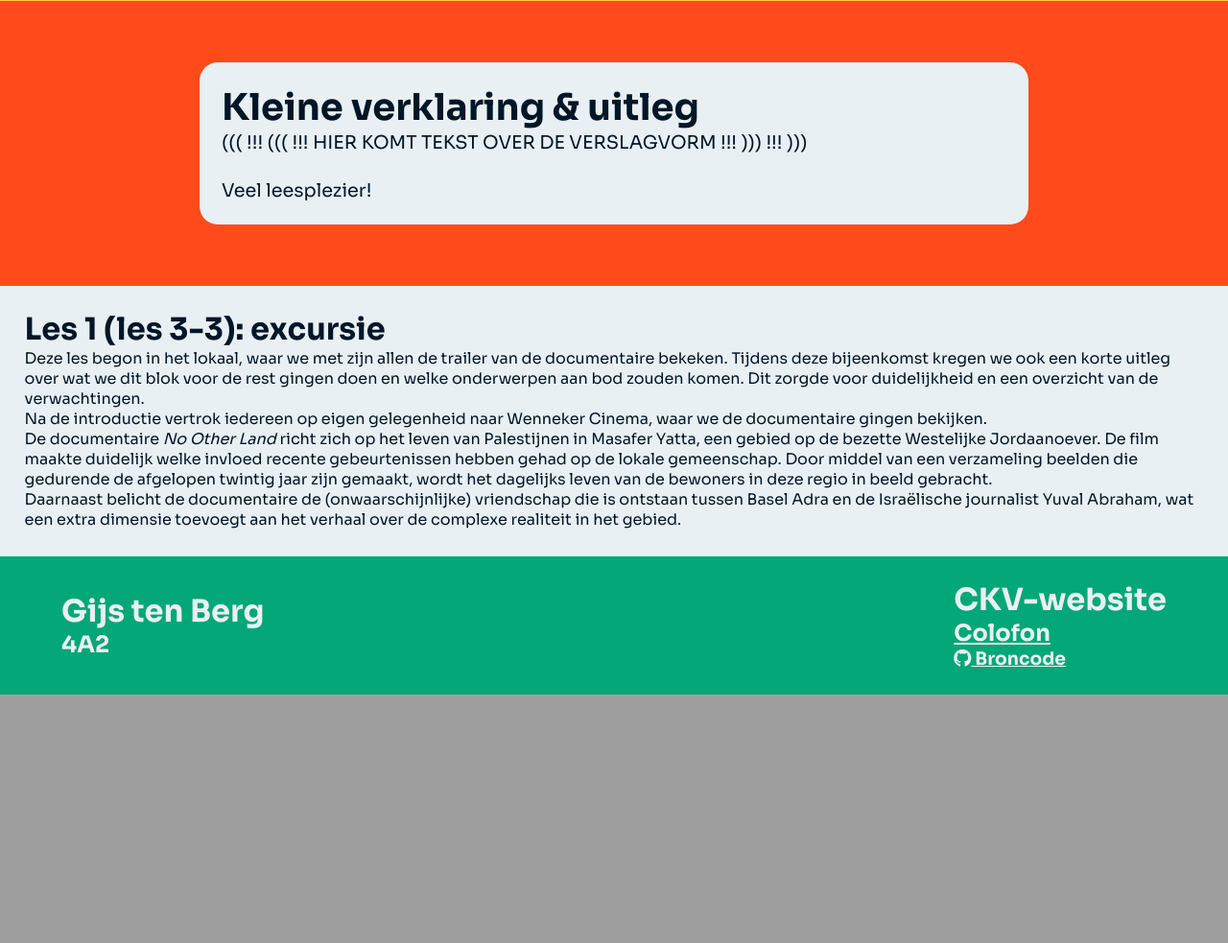
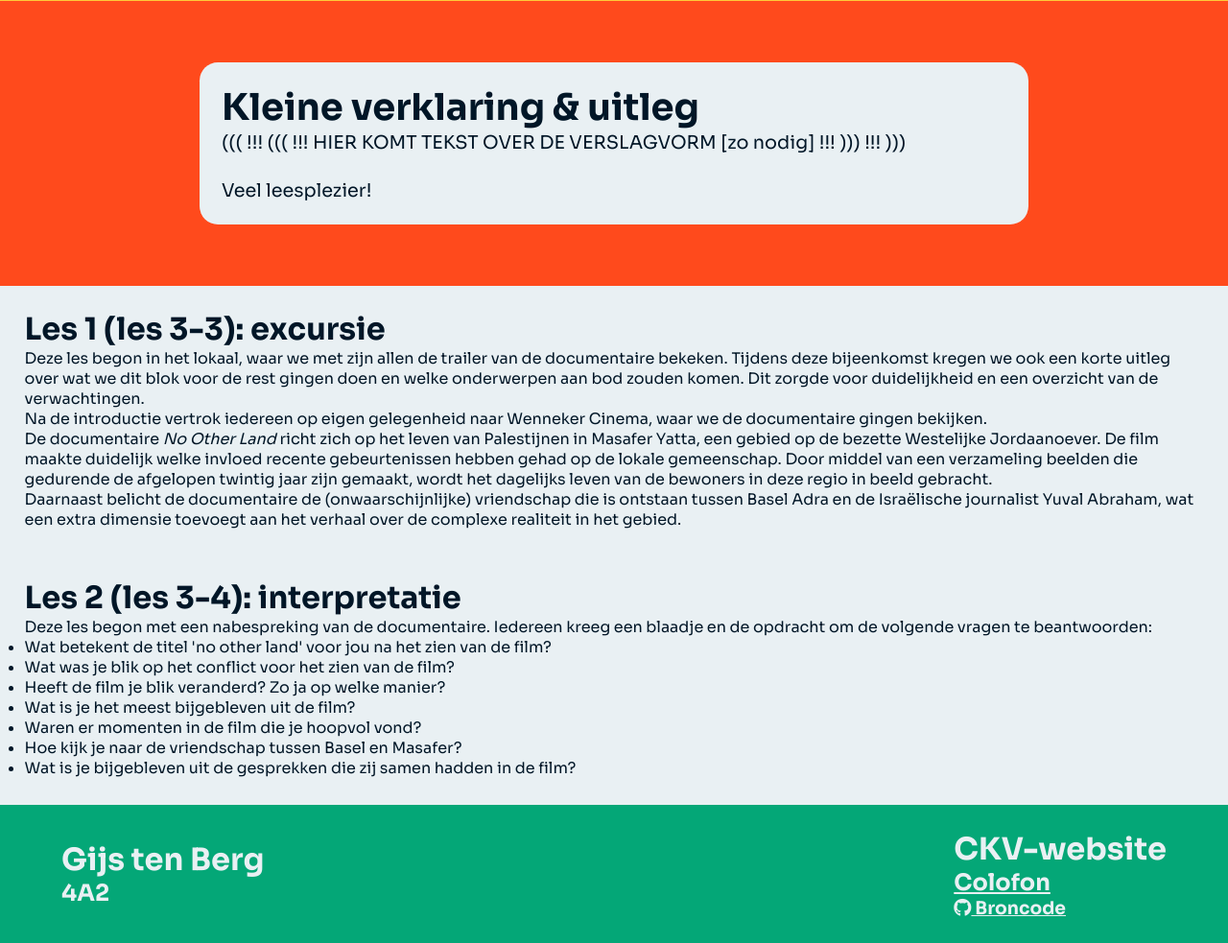
Before and after one commit to Gijs6/ckv, a Flask app: page /gijsckv/blok-3 in a window 1280 px wide. Shown: the part 1529-2512 px from the top of the page at 96% size. Before the commit the page ends 2253 px from the top, so only its background shows below. Run offline with Flask 3, Linux system fonts and the light colour scheme; some libraries are stand-ins or nearby versions.

Commit message:
Start on text blok 3 les 2

```diff
--- a/main.py
+++ b/main.py
@@ -180,4 +180,4 @@ def internal_error(e):
 
 
 if __name__ == '__main__':
-    app.run()
+    app.run(debug=True)
--- a/templates/ckvb3.html
+++ b/templates/ckvb3.html
@@ -46,7 +46,7 @@
         <div class="textblok kleurvak-binnen textleft">
             <h1>Kleine verklaring & uitleg</h1>
             <p>
-                ((( !!! ((( !!! HIER KOMT TEKST OVER DE VERSLAGVORM !!! ))) !!! )))<br>
+                ((( !!! ((( !!! HIER KOMT TEKST OVER DE VERSLAGVORM [zo nodig] !!! ))) !!! )))<br>
                 <br>
                 Veel leesplezier!
             </p>
@@ -65,4 +65,23 @@
             </p>
         </div>
     </div>
+
+
+    <div class="paginablok verslagtekst">
+        <div class="verslagtekst-voorwoordje">
+            <h1>Les 2 (les 3-4): interpretatie</h1>
+            <p>
+                Deze les begon met een nabespreking van de documentaire. Iedereen kreeg een blaadje en de opdracht om de volgende vragen te beantwoorden:
+            </p>
+            <ul>
+                <li>Wat betekent de titel 'no other land' voor jou na het zien van de film?</li>
+                <li>Wat was je blik op het conflict voor het zien van de film?</li>
+                <li>Heeft de film je blik veranderd? Zo ja op welke manier?</li>
+                <li>Wat is je het meest bijgebleven uit de film?</li>
+                <li>Waren er momenten in de film die je hoopvol vond?</li>
+                <li>Hoe kijk je naar de vriendschap tussen Basel en Masafer?</li>
+                <li>Wat is je bijgebleven uit de gesprekken die zij samen hadden in de film?</li>
+            </ul>
+        </div>
+    </div>
 {% endblock %}
```
